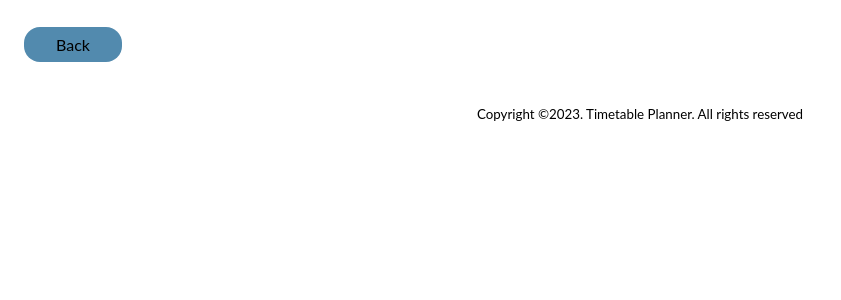
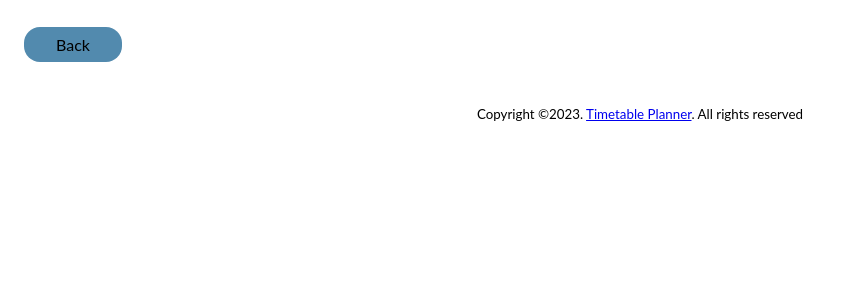
Before and after one commit to Anonymous-1O1/timetable-planner, a Python web app: template timetable_planner/templates/view.html in a window 1280 px wide. Shown: the part 191-491 px from the top of the page, without its empty margins (0-841 px from the left). Run offline with Jinja, Linux system fonts and the light colour scheme; the template is opened without the code that fills it, so the values that code supplies are empty.

Commit message:
Update layout.html

```diff
--- a/timetable_planner/templates/layout.html
+++ b/timetable_planner/templates/layout.html
@@ -42,7 +42,7 @@
     </main>
 
     <footer class="footer">
-        <small>Copyright &copy;2023. Timetable Planner. All rights reserved</small>
+        <small>Copyright &copy;2023. <a class="footer__link" href="https://github.com/Anonymous-1O1/timetable-planner">Timetable Planner</a>. All rights reserved</small>
     </footer>
 </body>
 </html>
```
